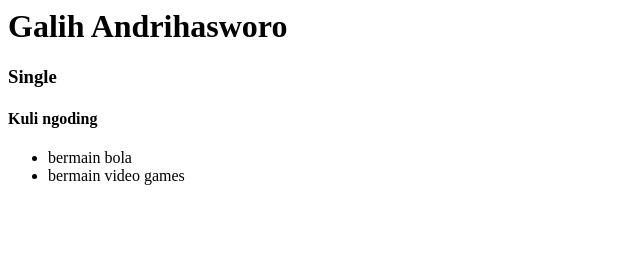
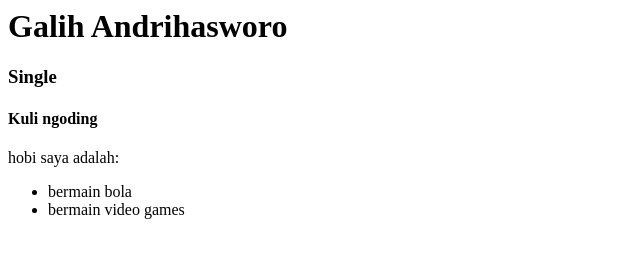
Before and after one commit to galihandrii/gitbasic, a plain HTML site: page index.html in a window 1280 px wide. Shown: the whole page, without its empty margins (0-640 px from the left). Drawn offline with Linux system fonts and the light colour scheme.

Commit message:
revise hobbies

```diff
--- a/index.html
+++ b/index.html
@@ -9,6 +9,7 @@
     <h1>Galih Andrihasworo</h1>
     <h3>Single</h3>
     <h4>Kuli ngoding</h4>
+    <p>hobi saya adalah:</p>
     <ul>
       <li>bermain bola</li>
       <li>bermain video games</li>
```
